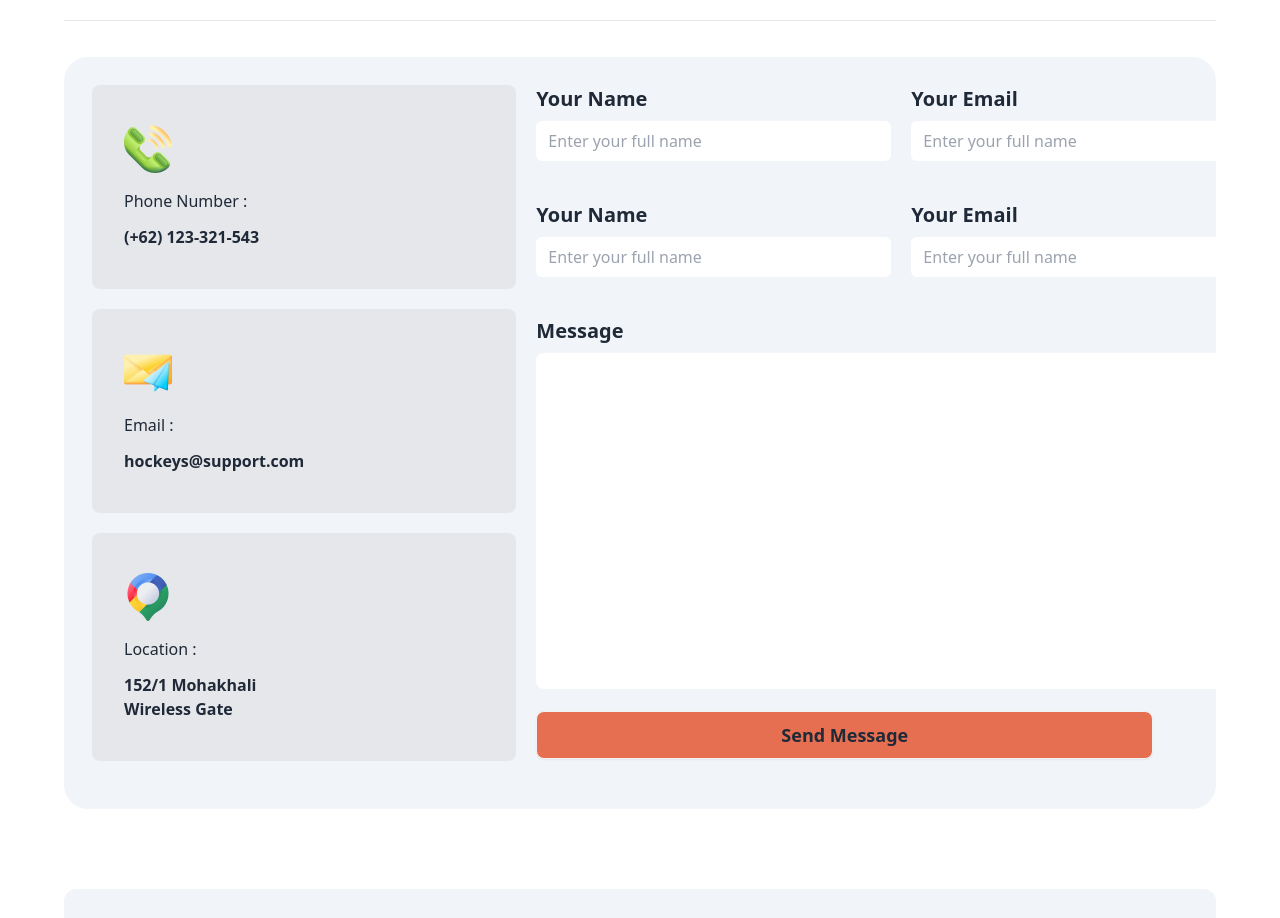
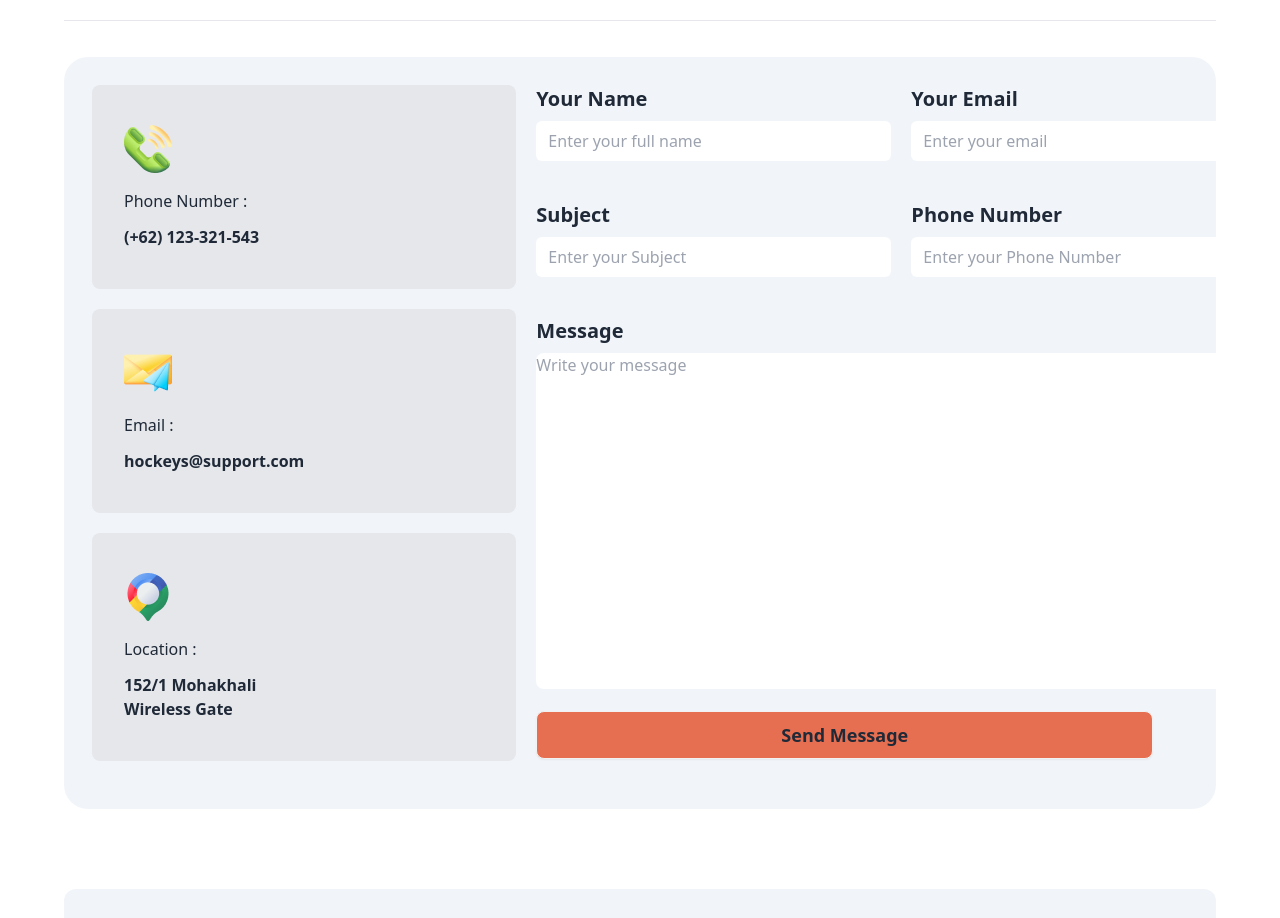
Before and after one commit to ripon301252/hockey, a plain HTML site: page index.html in a window 1280 px wide. Shown: the part 4280-5198 px from the top of the page. Drawn offline with nearby package versions, Linux system fonts and the light colour scheme.

Commit message:
Update index.html

```diff
--- a/index.html
+++ b/index.html
@@ -535,23 +535,23 @@
                 </div>
                 <div>
                   <p class="font-bold text-xl mb-2">Your Email</p>
-                  <input class="py-2 px-3 pr-28 outline-none rounded-md" type="text" placeholder="Enter your full name">
+                  <input class="py-2 px-3 pr-28 outline-none rounded-md" type="text" placeholder="Enter your email">
                 </div>
               </div>
 
               <div class="flex gap-5 mb-10">
                 <div class="">
-                  <p class="font-bold text-xl mb-2">Your Name</p>
-                  <input class="py-2 px-3 pr-28 outline-none rounded-md" type="text" placeholder="Enter your full name">
+                  <p class="font-bold text-xl mb-2">Subject</p>
+                  <input class="py-2 px-3 pr-28 outline-none rounded-md" type="text" placeholder="Enter your Subject">
                 </div>
                 <div>
-                  <p class="font-bold text-xl mb-2">Your Email</p>
-                  <input class="py-2 px-3 pr-28 outline-none rounded-md" type="text" placeholder="Enter your full name">
+                  <p class="font-bold text-xl mb-2">Phone Number</p>
+                  <input class="py-2 px-3 pr-28 outline-none rounded-md" type="text" placeholder="Enter your Phone Number">
                 </div>
               </div>
               <div>
                 <p class="font-bold text-xl mb-2">Message</p>
-                <textarea class="mb-4 outline-none rounded-lg" name="" id="" cols="80" rows="14"></textarea>
+                <textarea class="mb-4 outline-none rounded-lg" name="" id="" cols="80" rows="14" placeholder="Write your message"></textarea>
               </div>
 
               <button class="btn bg-hockey-button text-lg  px-[237px] lg:px-[244px]">Send Message</button>
```
